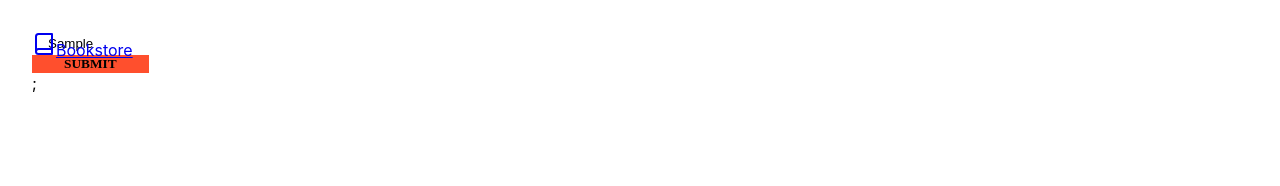
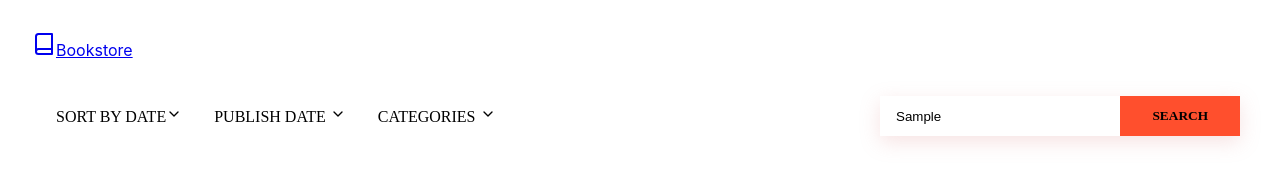
Before and after one commit to mistyhx/finding-books, a React (Create React App) app: page / in a window 1280 px wide. Both pictures are taken after typing "Sample" into the empty fields and a click on the input "search". Shown: the top 186 px of the page. Built offline with nearby package versions, Linux system fonts and the light colour scheme; no server answers.

Commit message:
added basic web layout for results page

```diff
--- a/src/App.css
+++ b/src/App.css
@@ -20,6 +20,10 @@ body {
   position: absolute;
 }
 
+.results-page {
+  padding-top: 4rem;
+}
+
 .search-page h1 {
   margin-bottom: 3.5rem;
 }
--- /dev/null
+++ b/src/components/ResultPage/index.css
@@ -0,0 +1,67 @@
+.controls {
+  display: flex;
+  width: 100%;
+  justify-content: space-between;
+  align-items: center;
+  margin-bottom: 8rem;
+}
+
+.search-icon {
+  position: absolute;
+  right: 20px;
+  top: 8px;
+}
+
+.filters {
+  display: flex;
+  font-family: "Didot", cursive;
+  text-transform: uppercase;
+}
+
+.filters div {
+  padding: 0 1rem;
+}
+
+.results-page {
+  max-width: 1200px;
+  margin: 0 auto;
+}
+
+.results-page .search-form {
+  height: 40px;
+  min-width: 360px;
+}
+
+.book {
+  display: flex;
+  margin: 4rem 0;
+  max-width: 960px;
+}
+
+.title {
+  font-family: "Didot", cursive;
+  border-left: 6px solid #ff4f2d;
+  font-weight: bold;
+  font-size: 1.5rem;
+  padding: 0 1rem;
+}
+
+.book-info {
+  padding: 0 4rem;
+  display: flex;
+  flex-direction: column;
+  justify-content: space-between;
+}
+
+.description {
+  opacity: 0.7;
+  line-height: 1.5rem;
+  height: 46px;
+  overflow: hidden;
+  text-overflow: ellipsis;
+}
+
+.meta {
+  margin-top: 2rem;
+  opacity: 0.4;
+}
--- a/src/components/ResultPage/index.js
+++ b/src/components/ResultPage/index.js
@@ -1,5 +1,28 @@
 import React, { useState, useEffect } from "react";
 import axios from "axios";
+import { Search, ChevronDown } from "react-feather";
+import "./index.css";
+
+const Book = ({ data }) => {
+  return (
+    <div className="book">
+      <div className="book-cover">
+        <a href={data.previewLink} target="_blank">
+          <img src={data.imageLinks.smallThumbnail} />
+        </a>
+      </div>
+      <div className="book-info">
+        <span className="title">{data.title}</span>
+        <div>
+          <p className="description">{data.description}</p>
+          <div className="meta">
+            <span> - {data.publishedDate}</span>
+          </div>
+        </div>
+      </div>
+    </div>
+  );
+};
 
 const ResultPage = ({ location }) => {
   const [input, setInput] = useState(location.state.searchTerm);
@@ -15,19 +38,36 @@ const ResultPage = ({ location }) => {
   }, []);
 
   return (
-    <div>
-      <div>
+    <div className="results-page">
+      <div className="controls">
+        <div className="filters">
+          <div>
+            Sort by date
+            <ChevronDown size={16} />
+          </div>
+          <div>
+            Publish date <ChevronDown size={16} />
+          </div>
+          <div>
+            Categories <ChevronDown size={16} />
+          </div>
+        </div>
         <form
+          className="search-form"
           onSubmit={e => {
             e.preventDefault();
             fetchBooks(input);
           }}
         >
+          {/*<Search className="search-icon" size={24} />*/}
           <input type="text" placeholder="search" value={input} onChange={e => setInput(e.target.value)} />
-          <input type="submit" />
+          <input type="submit" value="Search" />
         </form>
       </div>
-      <div>{results && results.map(result => <li key={result.id}>{result.volumeInfo.title}</li>)}</div>;
+      <div className="results">
+        {results && results.map(result => <Book key={result.id} data={result.volumeInfo} />)}
+        {console.log(results)}
+      </div>
     </div>
   );
 };
--- a/src/components/SearchPage/index.css
+++ b/src/components/SearchPage/index.css
@@ -5,6 +5,7 @@
   box-shadow: 0 6px 20px 0px rgba(222, 143, 143, 0.25);
   border-radius: 0;
   transition: box-shadow 200ms ease-in-out;
+  position: relative;
 }
 .search-form:focus-within {
   box-shadow: 0 8px 25px 5px rgba(222, 143, 143, 0.25);
@@ -30,6 +31,7 @@ input[type="submit"] {
   text-transform: uppercase;
   padding-left: 2rem;
   padding-right: 2rem;
+  cursor: pointer;
 }
 
 .highlight {
```
